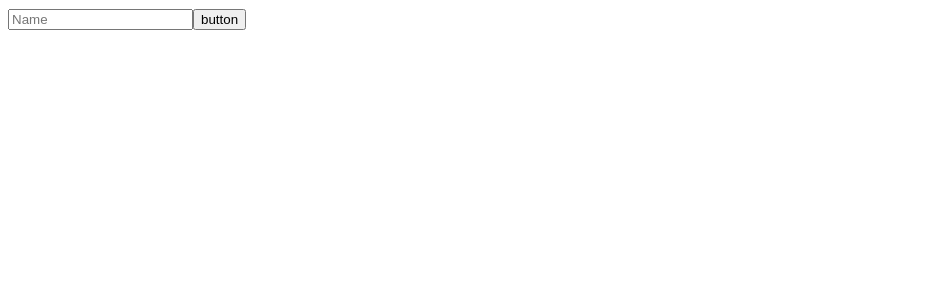
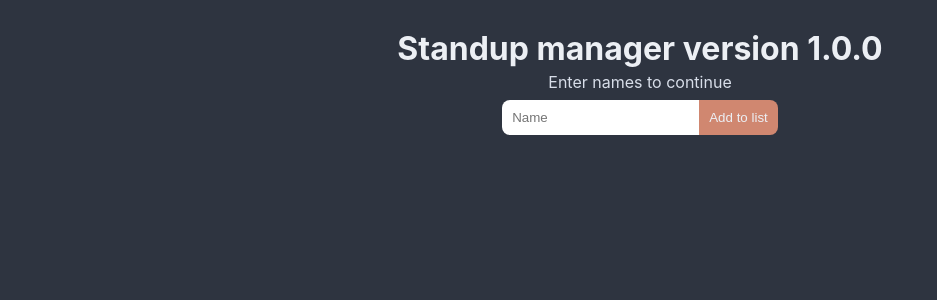
Before and after one commit to araucaria223/standup-manager, a React (Create React App) app: page / in a window 1280 px wide. Shown: the top 300 px of the page, without its empty margins (0-937 px from the left). Built offline with nearby package versions, Linux system fonts and the light colour scheme.

Commit message:
MAX-3: Added CSS styles

```diff
--- a/src/App.css
+++ b/src/App.css
@@ -1,38 +1,57 @@
-.App {
-  text-align: center;
+body {
+  background-color: #2e3440;
+  color: #eceff4;
 }
 
-.App-logo {
-  height: 40vmin;
-  pointer-events: none;
+.title-wrapper h1 {
+  margin-bottom: 0.2rem;
 }
 
-@media (prefers-reduced-motion: no-preference) {
-  .App-logo {
-    animation: App-logo-spin infinite 20s linear;
-  }
+.title-wrapper span {
+  color: #d8dee9;
 }
 
-.App-header {
-  background-color: #282c34;
-  min-height: 100vh;
-  display: flex;
-  flex-direction: column;
-  align-items: center;
-  justify-content: center;
-  font-size: calc(10px + 2vmin);
-  color: white;
+.title-wrapper {
+  text-align: center;
+  margin-bottom: 0.5rem;
 }
 
-.App-link {
-  color: #61dafb;
+.content-wrapper {
+  display: flex;
+  justify-content: center;
+  flex-wrap: wrap;
 }
 
-@keyframes App-logo-spin {
-  from {
-    transform: rotate(0deg);
-  }
-  to {
-    transform: rotate(360deg);
-  }
+.nav-wrapper {
+  display: flex;
+  justify-content: center;
+  width: 100%;
 }
+
+button {
+  background-color: #d08770;
+  color: #eceff4;
+  border: 2px solid transparent;
+  padding: 0.5rem;
+  outline: none;
+
+  border-top-right-radius: 8px;
+  border-bottom-right-radius: 8px;
+}
+
+button:active,
+button:focus {
+  border: 2px solid #bf616a;
+}
+
+input {
+  border: 2px solid transparent;
+  padding: 0.5rem;
+
+  border-top-left-radius: 8px;
+  border-bottom-left-radius: 8px;
+}
+
+input:focus-visible {
+  outline: none;
+}
--- a/src/App.js
+++ b/src/App.js
@@ -36,6 +36,12 @@ function App() {
 
   return (
     <>
+      <div className="content-wrapper">
+        <div className="title-wrapper">
+          <h1>Standup manager version 1.0.0</h1>
+          <span>Enter names to continue</span>
+        </div>
+        <div className="nav-wrapper">
           <form
             onSubmit={(event) => {
               event.preventDefault();
@@ -54,9 +60,11 @@ function App() {
               name="Name"
               placeholder="Name"
               id="nameInput"
+              autoComplete="off"
             ></input>
-        <button type="submit">button</button>
+            <button type="submit">Add to list</button>
           </form>
+        </div>
         <ol data-testid="namelist">
           {names
             .sort(() => Math.random() - 0.5)
@@ -64,6 +72,7 @@ function App() {
               <li key={index}>{i}</li>
             ))}
         </ol>
+      </div>
     </>
   );
 }
```
Also changed, not shown: src/index.js (+7 -6 lines). Lines whose indentation alone changed are shown as unchanged.
